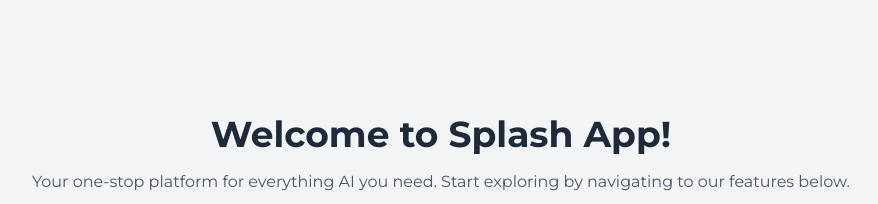
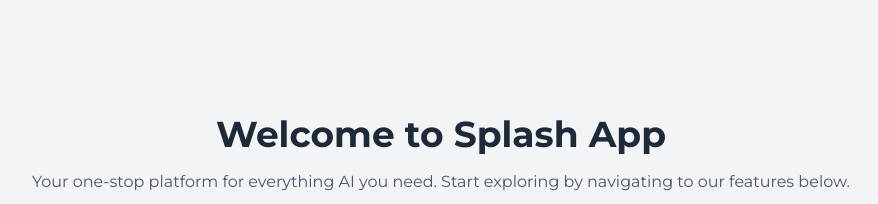
Before and after one commit to Hannah3012/alx-project-0x03-setup, a Next.js app in the folder alx-project-0x03/: page / in a window 1280 px wide. Shown: the part 212-416 px from the top of the page, without its empty margins (199-1077 px from the left). Built offline with nearby package versions, Linux system fonts and the light colour scheme.

Commit message:
update index.tsx

```diff
--- a/alx-project-0x03/pages/index.tsx
+++ b/alx-project-0x03/pages/index.tsx
@@ -15,7 +15,7 @@
     <div className="min-h-screen bg-gray-100 flex flex-col justify-center items-center text-center">
       {/* {welcome message} */}
       <h1 className="text-4xl font-bold text-gray-800 mb-4">
-        Welcome to Splash App!
+        Welcome to Splash App
       </h1>
       <p className="text: lg text-gray-600 mb-8">
         Your one-stop platform for everything AI you need. Start exploring by
```
